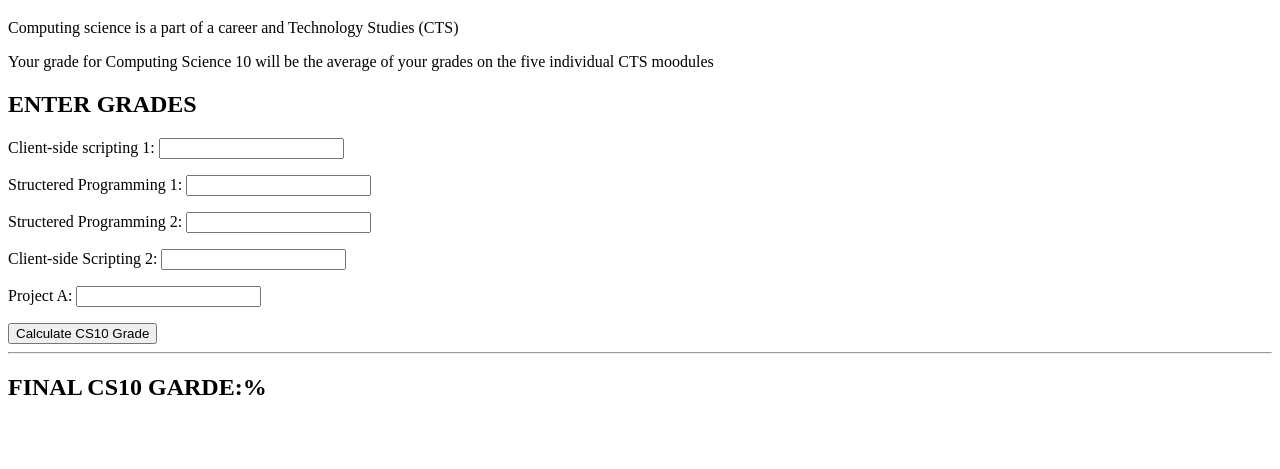
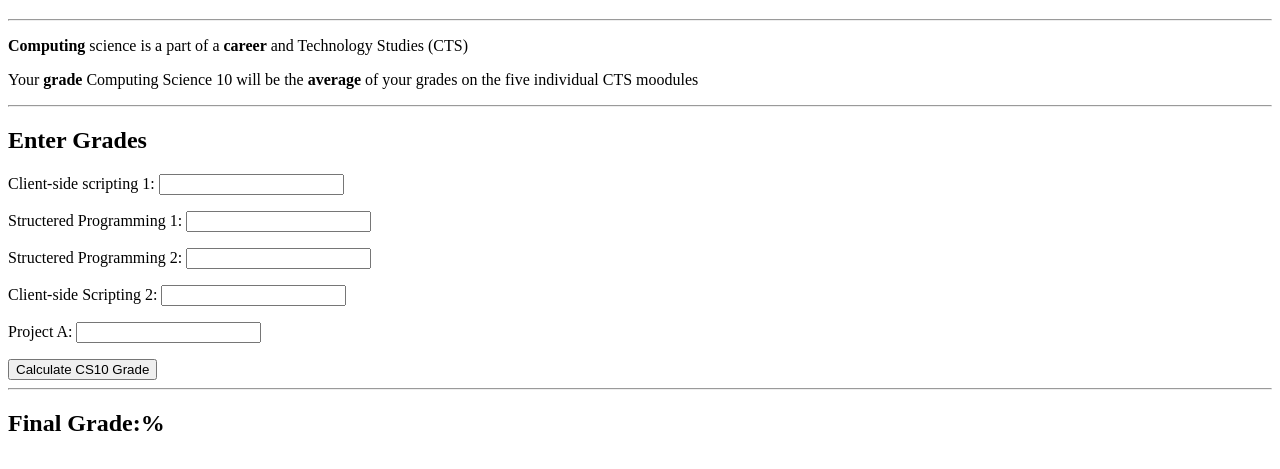
Before and after one commit to dominictrent/Doms-cs10-grade-caculator, a plain HTML site: page index.html in a window 1280 px wide. Shown: the part 61-530 px from the top of the page. Drawn offline with Linux system fonts and the light colour scheme.

Commit message:
Update index.html
Done

```diff
--- a/index.html
+++ b/index.html
@@ -7,28 +7,35 @@
   </head>
   <body>
     <h1>CS10 Grade Caculator</h1>
-    <p>Computing science is a part of a career and Technology Studies (CTS)</p>
 
-    <p> Your grade for Computing Science 10 will be the average of your
+    <hr>
+
+    <p><strong>Computing</strong> science is a part of a <strong>career</strong> and Technology Studies (CTS)</p>
+
+    <p> Your <strong>grade</strong> Computing Science 10 will be the <strong>average</strong> of your
       grades on the five individual CTS moodules
+
+      <hr>
+
     </p>
-    <h2>ENTER GRADES</h2>
+    <h2>Enter Grades</h2>
+
 
     <p>Client-side scripting 1: <Input class="Inputs" ID="CSS1" type="number" value=""></p>
 
-      <p>Structered Programming 1: <input ID="SP1" type="number"></p>
+      <p>Structered Programming 1: <Input class="Inputs" ID="SP1" type="number" value=""></p>
 
-      <p>Structered Programming 2: <input type="number"></p>
+      <p>Structered Programming 2: <Input class="Inputs" ID="SP2" type="number" value=""></p>
 
-      <p>Client-side Scripting 2: <input type="number"></p>
+      <p>Client-side Scripting 2: <Input class="Inputs" ID="CSS2" type="number" value=""></p>
 
-      <p>Project A: <input type="number"></p>
+      <p>Project A: <Input class="Inputs" ID="PA" type="number" value=""></p>
 
       <button>Calculate CS10 Grade</button>
 
       <hr>
 
-      <h2>FINAL CS10 GARDE:%</h2>
+      <h2 id="Output">Final Grade:%</h2>
 
 
    </body>
```
